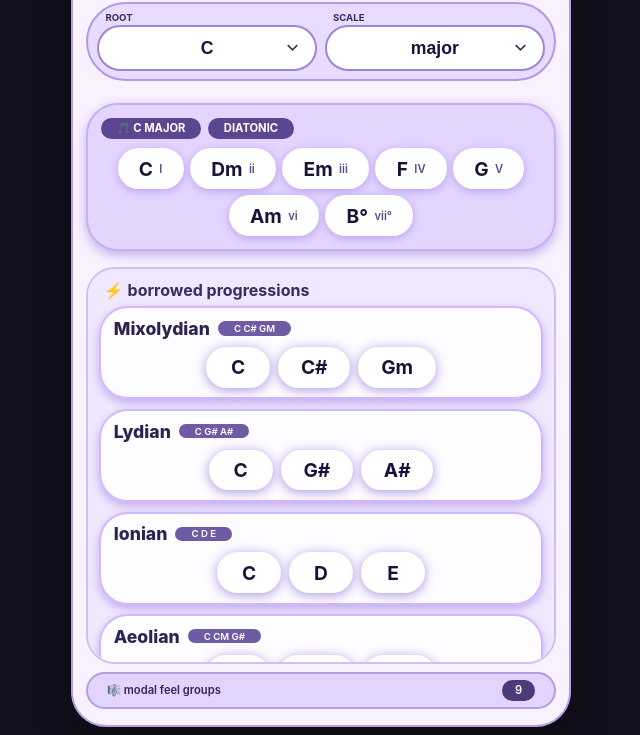
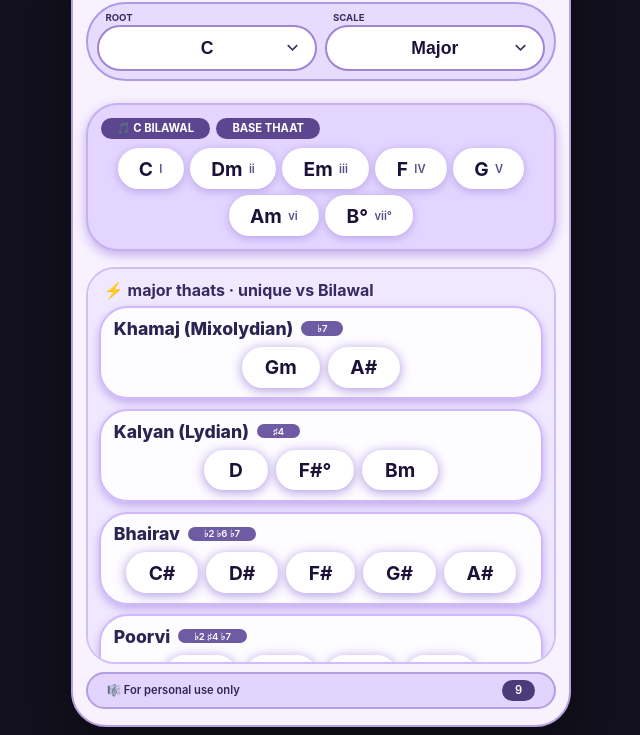
Before and after one commit to adilnesmith/chords-generator, a plain HTML site: page index.html in a window 1280 px wide. Shown: the part 65-800 px from the top of the page, without its empty margins (319-959 px from the left). Drawn offline with Linux system fonts and the light colour scheme.

Commit message:
Added all thaats unique chords

```diff
--- a/index.html
+++ b/index.html
@@ -3,10 +3,10 @@
 <head>
   <meta charset="UTF-8">
   <meta name="viewport" content="width=device-width, initial-scale=1.0, maximum-scale=1.0, user-scalable=yes">
-  <title>Modal Borrow · mobile chord lab</title>
+  <title>Chords library</title>
   <style>
     /* ------------------------------------------------
-     * Mobile-first, space-efficient, tappable design
+     * Mobile-first – same clean design
      * ------------------------------------------------ */
     * {
       margin: 0;
@@ -27,7 +27,7 @@
 
     .app-container {
       width: 100%;
-      max-width: 500px;  /* comfortable mobile width */
+      max-width: 500px;
       height: 98vh;
       background: #f8f2ff;
       border-radius: 2.2rem;
@@ -40,7 +40,6 @@
       color: #1d1433;
     }
 
-    /* header with app name and selectors */
     .app-header {
       display: flex;
       flex-direction: column;
@@ -73,7 +72,6 @@
       text-transform: uppercase;
     }
 
-    /* dual selector row – made for thumbs */
     .selector-row {
       display: flex;
       gap: 0.5rem;
@@ -115,7 +113,6 @@
       text-align: center;
     }
 
-    /* main scale card – diatonic chords */
     .scale-card {
       background: #e3d5ff;
       border-radius: 2rem;
@@ -172,7 +169,6 @@
       margin-left: 0.2rem;
     }
 
-    /* borrowed section – only shows for major */
     .borrowed-section {
       flex: 1;
       overflow-y: auto;
@@ -212,6 +208,7 @@
       gap: 0.5rem;
       margin-bottom: 0.5rem;
       padding-left: 0.3rem;
+      flex-wrap: wrap;
     }
 
     .modal-name {
@@ -256,12 +253,6 @@
       transform: scale(0.96);
     }
 
-    /* hidden state for minor */
-    .hidden-section {
-      display: none !important;
-    }
-
-    /* footer – simple */
     .app-footer {
       display: flex;
       justify-content: space-between;
@@ -283,7 +274,6 @@
       border-radius: 40px;
     }
 
-    /* no vertical scroll on main container */
     .borrowed-section::-webkit-scrollbar {
       width: 4px;
     }
@@ -292,7 +282,6 @@
       border-radius: 20px;
     }
 
-    /* mobile landscape adjustments */
     @media (max-height: 700px) {
       .pill { font-size: 1rem; padding: 0.2rem 1rem; }
       .chip { font-size: 1rem; padding: 0.2rem 1rem; }
@@ -303,14 +292,12 @@
 <body>
 <div class="app-container">
 
-  <!-- header with app name + badge -->
   <div class="app-header">
     <div class="app-title">
-      <h1>🎸 Common Progressions</h1>
-      <span class="app-badge">v2 · mobile</span>
+      <h1>🎸 Chords library</h1>
+      <span class="app-badge">unique only</span>
     </div>
 
-    <!-- root & scale selectors (thumb‑friendly) -->
     <div class="selector-row">
       <div class="selector-item">
         <label for="rootSelect">root</label>
@@ -319,38 +306,31 @@
       <div class="selector-item">
         <label for="scaleSelect">scale</label>
         <select id="scaleSelect" class="styled-select">
-          <option value="major">major</option>
-          <option value="minor">minor</option>
+          <option value="major">Major</option>
+          <option value="minor">Minor</option>
         </select>
       </div>
     </div>
   </div>
 
-  <!-- main diatonic chords (always visible) -->
-  <div class="scale-card" id="mainScaleCard">
-    <!-- filled by js -->
-  </div>
+  <div class="scale-card" id="mainScaleCard"></div>
 
-  <!-- borrowed / modal groups – hidden for minor -->
   <div class="borrowed-section" id="borrowedSection">
-    <div class="section-title">⚡ borrowed progressions</div>
+    <div class="section-title" id="sectionTitle">⚡ unique thaat chords</div>
     <div class="modal-grid" id="modalGroupsContainer"></div>
   </div>
 
-  <!-- footer with status -->
   <div class="app-footer">
-    <span>🎼 modal feel groups</span>
+    <span>🎼 For personal use only</span>
     <span class="count-pill" id="outsideCount">0</span>
   </div>
 </div>
 
 <script>
   (function() {
-    // ----------------------------------------------
-    // sharps only (no flats)
     const notes = ["C", "C#", "D", "D#", "E", "F", "F#", "G", "G#", "A", "A#", "B"];
 
-    // intervals & qualities
+    // Base scale patterns (Bilawal for major, Asawari for minor)
     const majorPattern = [2,2,1,2,2,2,1];
     const minorPattern = [2,1,2,2,1,2,2];
     const majorQualities = ["maj","min","min","maj","maj","min","dim"];
@@ -366,7 +346,22 @@
       return scale;
     }
 
-    // populate root dropdown
+    // Get base diatonic chords (Bilawal or Asawari) as a Set
+    function getBaseChordSet(root, isMajor) {
+      const pattern = isMajor ? majorPattern : minorPattern;
+      const qualities = isMajor ? majorQualities : minorQualities;
+      let idx = notes.indexOf(root);
+      const chords = [];
+      for (let i = 0; i < pattern.length; i++) {
+        let note = notes[idx];
+        let qual = qualities[i];
+        let symbol = qual === 'maj' ? '' : (qual === 'min' ? 'm' : '°');
+        chords.push(note + symbol);
+        idx = (idx + pattern[i]) % 12;
+      }
+      return new Set(chords);
+    }
+
     const rootSelect = document.getElementById('rootSelect');
     notes.forEach(n => {
       const opt = document.createElement('option');
@@ -381,11 +376,12 @@
     const borrowedSection = document.getElementById('borrowedSection');
     const modalGroupsContainer = document.getElementById('modalGroupsContainer');
     const outsideCountSpan = document.getElementById('outsideCount');
+    const sectionTitle = document.getElementById('sectionTitle');
 
     let currentRoot = 'C';
     let currentScale = 'major';
 
-    // render main diatonic pills
+    // render main diatonic (the reference scale)
     function renderMainScale() {
       const pattern = currentScale === 'major' ? majorPattern : minorPattern;
       const qualities = currentScale === 'major' ? majorQualities : minorQualities;
@@ -404,105 +400,145 @@
 
       mainScaleCard.innerHTML = `
         <div class="scale-header">
-          <span>🎵 ${currentRoot} ${currentScale}</span>
-          <span>diatonic</span>
+          <span>🎵 ${currentRoot} ${currentScale === 'major' ? 'Bilawal' : 'Asawari'}</span>
+          <span>base thaat</span>
         </div>
         <div class="diatonic-pills">${pillsHtml}</div>
       `;
     }
 
-    // diatonic set for filtering
-    function getDiatonicSet() {
-      const pattern = currentScale === 'major' ? majorPattern : minorPattern;
-      const qualities = currentScale === 'major' ? majorQualities : minorQualities;
-      const scaleNotes = getScaleNotes(currentRoot, pattern);
-      const set = new Set();
-      scaleNotes.forEach((note, i) => {
+    // ------------------------------------------------------------------
+    // MAJOR thaats (complete patterns) – we'll filter against Bilawal set
+    // ------------------------------------------------------------------
+    const majorThaatDefinitions = [
+      {
+        name: "Khamaj (Mixolydian)",
+        desc: "♭7",
+        pattern: [2,2,1,2,2,1,2],  // Mixolydian steps
+        qualities: ["maj","min","min","maj","min","min","maj"]  // I ii iii IV v vi ♭VII
+      },
+      {
+        name: "Kalyan (Lydian)",
+        desc: "♯4",
+        pattern: [2,2,2,1,2,2,1],  // Lydian steps
+        qualities: ["maj","maj","min","dim","maj","min","min"] // I II iii ♯iv° V vi vii
+      },
+      {
+        name: "Bhairav",
+        desc: "♭2 ♭6 ♭7",
+        pattern: [1,2,2,1,2,2,2],  // Phrygian with natural 3? Bhairav that: 1 ♭2 3 4 5 ♭6 ♭7
+        qualities: ["maj","maj","maj","maj","maj","maj","maj"] // all major for demonstration, but unique chords will appear
+      },
+      {
+        name: "Poorvi",
+        desc: "♭2 ♯4 ♭7",
+        pattern: [1,2,2,2,1,2,2],
+        qualities: ["maj","maj","maj","maj","maj","maj","maj"]
+      },
+      {
+        name: "Marwa",
+        desc: "♭2",
+        pattern: [1,2,2,1,2,2,2],
+        qualities: ["maj","maj","maj","maj","maj","maj","maj"]
+      }
+    ];
+
+    // ------------------------------------------------------------------
+    // MINOR thaats (complete patterns) – filter against Asawari set
+    // ------------------------------------------------------------------
+    const minorThaatDefinitions = [
+      {
+        name: "Kafi (Dorian)",
+        desc: "♮6",
+        pattern: [2,1,2,2,2,1,2],  // Dorian steps
+        qualities: ["min","min","maj","maj","min","dim","maj"] // i ii ♭III IV v vi° ♭VII
+      },
+      {
+        name: "Bhairavi (Phrygian)",
+        desc: "♭2",
+        pattern: [1,2,2,2,1,2,2],  // Phrygian steps
+        qualities: ["min","maj","maj","min","min","maj","maj"] // i ♭II ♭III iv v ♭VI ♭vii
+      },
+      {
+        name: "Todi",
+        desc: "♭2 ♯4",
+        pattern: [1,2,2,1,2,2,2],
+        qualities: ["min","maj","maj","maj","maj","dim","dim"] // approximate
+      },
+      {
+        name: "Multani",
+        desc: "♭2 ♯4",
+        pattern: [1,2,2,2,1,2,2],
+        qualities: ["min","maj","maj","maj","maj","maj","maj"]
+      },
+      {
+        name: "Puriya Dhanashri",
+        desc: "♯4 ♭7",
+        pattern: [2,2,2,1,2,2,1],
+        qualities: ["maj","min","min","maj","maj","min","dim"]
+      }
+    ];
+
+    // Generate chord chips for a given thaat, then filter against base set
+    function generateUniqueChips(root, pattern, qualities, baseSet) {
+      let idx = notes.indexOf(root);
+      const chips = [];
+      for (let i = 0; i < pattern.length; i++) {
+        let note = notes[idx];
         let qual = qualities[i];
         let symbol = qual === 'maj' ? '' : (qual === 'min' ? 'm' : '°');
-        set.add(note + symbol);
-      });
-      return set;
+        let chord = note + symbol;
+        // If chord is NOT in base set, it's unique (outsider)
+        if (!baseSet.has(chord)) {
+          chips.push(chord);
+        }
+        idx = (idx + pattern[i]) % 12;
+      }
+      return chips;
     }
 
-    // modal specifications (the six feel groups)
-    const modalSpecs = [
-      { mode: "Mixolydian", desc: "C C# Gm", offsets: [
-          { offset:0, quality:'maj' }, { offset:1, quality:'maj' }, { offset:7, quality:'min' }
-      ]},
-      { mode: "Lydian", desc: "C G# A#", offsets: [
-          { offset:0, quality:'maj' }, { offset:8, quality:'maj' }, { offset:10, quality:'maj' }
-      ]},
-      { mode: "Ionian", desc: "C D E", offsets: [
-          { offset:0, quality:'maj' }, { offset:2, quality:'maj' }, { offset:4, quality:'maj' }
-      ]},
-      { mode: "Aeolian", desc: "C Cm G#", offsets: [
-          { offset:0, quality:'maj' }, { offset:0, quality:'min' }, { offset:8, quality:'maj' }
-      ]},
-      { mode: "Phrygian", desc: "C Fm A#", offsets: [
-          { offset:0, quality:'maj' }, { offset:5, quality:'min' }, { offset:10, quality:'maj' }
-      ]},
-      { mode: "Dorian", desc: "C D G", offsets: [
-          { offset:0, quality:'maj' }, { offset:2, quality:'maj' }, { offset:7, quality:'maj' }
-      ]}
-    ];
+    function renderModalGroups() {
+      // Get base set (Bilawal or Asawari)
+      const baseSet = getBaseChordSet(currentRoot, currentScale === 'major');
 
-    // render modal groups – only for major
-    function renderModalGroups() {
-      if (currentScale === 'minor') {
-        borrowedSection.classList.add('hidden-section');
-        outsideCountSpan.innerText = '0';
-        return;
-      } else {
-        borrowedSection.classList.remove('hidden-section');
-      }
+      // Choose thaat list (exclude base thaat itself – Bilawal/Asawari not shown)
+      const thaats = currentScale === 'major' ? majorThaatDefinitions : minorThaatDefinitions;
 
-      const rootIdx = notes.indexOf(currentRoot);
-      const diatonicSet = getDiatonicSet();
-      let allOutside = new Set();
+      sectionTitle.innerText = currentScale === 'major'
+        ? '⚡ major thaats · unique vs Bilawal'
+        : '⚡ minor thaats · unique vs Asawari';
+
+      borrowedSection.classList.remove('hidden-section');
+
+      let allUniqueSet = new Set();
       let groupsHtml = '';
 
-      modalSpecs.forEach(spec => {
-        let groupChords = [];
+      thaats.forEach(thaat => {
+        // Get unique chords for this thaat (not in base set)
+        const uniqueChords = generateUniqueChips(currentRoot, thaat.pattern, thaat.qualities, baseSet);
 
-        spec.offsets.forEach(item => {
-          let rawNoteIdx = (rootIdx + item.offset) % 12;
-          let rawNote = notes[rawNoteIdx];
-          let displayChord = item.quality === 'maj' ? rawNote : rawNote + 'm';
-          let rawChord = item.quality === 'maj' ? rawNote : rawNote + 'm';
+        // Add to global set for footer count
+        uniqueChords.forEach(ch => allUniqueSet.add(ch));
 
-          // always include root major as anchor
-          let include = false;
-          if (item.offset === 0 && item.quality === 'maj') {
-            include = true;
-          } else {
-            if (!diatonicSet.has(rawChord)) include = true;
-          }
-
-          if (include) {
-            groupChords.push(displayChord);
-            allOutside.add(rawChord);
-          }
-        });
-
-        if (groupChords.length > 0) {
-          let chips = '';
-          groupChords.forEach(ch => chips += `<span class="chip">${ch}</span>`);
+        // Only show card if there's at least one unique chord
+        if (uniqueChords.length > 0) {
+          let chipsHtml = '';
+          uniqueChords.forEach(ch => chipsHtml += `<span class="chip">${ch}</span>`);
 
           groupsHtml += `
             <div class="modal-card">
               <div class="modal-header">
-                <span class="modal-name">${spec.mode}</span>
-                <span class="modal-desc">${spec.desc}</span>
+                <span class="modal-name">${thaat.name}</span>
+                <span class="modal-desc">${thaat.desc}</span>
               </div>
-              <div class="chord-chips">${chips}</div>
+              <div class="chord-chips">${chipsHtml}</div>
             </div>
           `;
         }
       });
 
       modalGroupsContainer.innerHTML = groupsHtml;
-      outsideCountSpan.innerText = allOutside.size;
+      outsideCountSpan.innerText = allUniqueSet.size;
     }
 
     function renderAll() {
```
